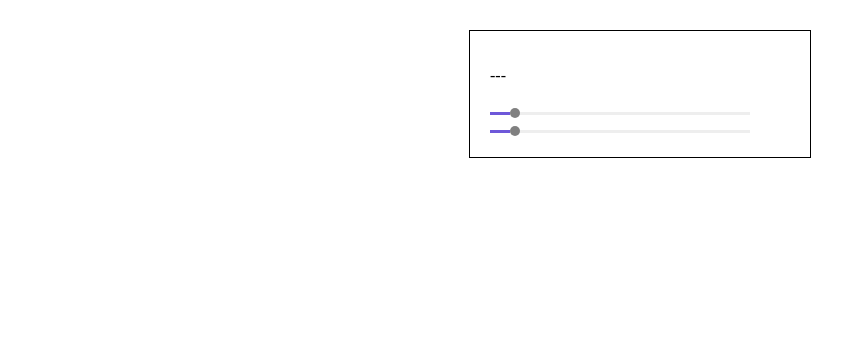
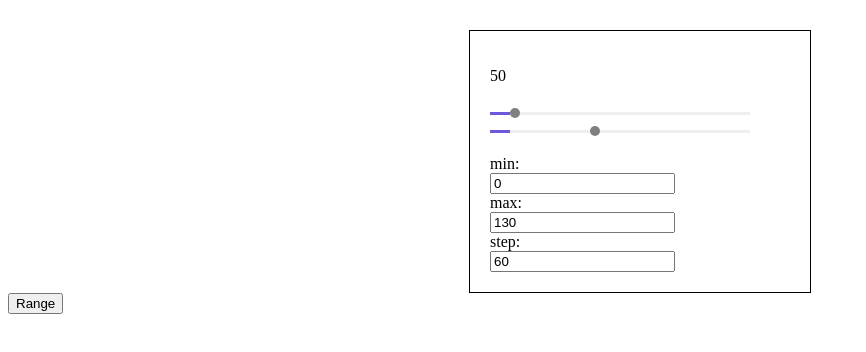
Before and after one commit to MishaPandovich/rangeSlider, a website built with webpack: page dist/index.html in a window 1280 px wide. Shown: the whole page, without its empty margins (0-866 px from the left). Built offline with nearby package versions, Linux system fonts and the light colour scheme.

Commit message:
добавление демо

```diff
--- a/src/API.js
+++ b/src/API.js
@@ -1,21 +1,24 @@
 import Model from './model/model.js';
 import View from './view/view.js';
 import Controller from './controller/controller.js';
+import Demo from './view/demo.js'; // можно удалить
 
 ;(function($) {
   var defaults = {
     min: 0,
-    max: 130,
+    max: 130, // если разница с шагом меньше 10 не доходит до конца 666
     step: 60,
-    startValue: 20,
-    range: false
+    startValue: 50,
+    range: false,
   }
 
   var methods = {
      init : function(parentElem) {
+
       const model = new Model(this.min, this.max, this.step);
       const view = new View(parentElem, this.range, this.startValue);
       const controller = new Controller(model, view);
+      const demo = new Demo(view, model); // можно удалить
 
       controller.initControlSlider();
      },
@@ -26,16 +29,15 @@ import Controller from './controller/controller.js';
      }
   };
 
-  $.fn.slider = function(method, options) {
+  $.fn.slider = function(options, method) {
+
     var config = $.extend({}, defaults, options);
     var parentElem = this[0];
 
-    if ( methods[method] ) {
-      return methods[method](config, parentElem);
-    } else if ( typeof method === 'object' || ! method ) {
-      return methods.init.call(config, parentElem);
+    if (method === undefined) {
+      methods.init.call(config, parentElem);
     } else {
-      $.error( 'Метод с именем ' +  method + ' не существует для jQuery.slider' );
+      methods[method](config, parentElem);
     }
 
     return this;
--- a/src/controller/controller.js
+++ b/src/controller/controller.js
@@ -5,12 +5,16 @@ export default class Controller {
   }
 
   initControlSlider() {
-    //this.view.setStartValue(this.view.thumbOne, this.model.range);
+    this.view.setStartValue(this.view.thumbOne, this.model.range);
+
     this._mousedownOnThumb(this.view.thumbOne);
     this._mousemoveOnThumb(this.view.thumbOne);
     this._mouseupOnThumb();
 
-    //this.clickOnLine();
+    this.clickOnLine();
+
+
+    this.changeCoords(this.view.thumbOne);
   }
 
   /*---------------------------Функции отвечающие за передвижение ползунка----------------------------*/
@@ -56,12 +60,16 @@ export default class Controller {
   }
 
   /*--------нажатие на линию----------*/
-
-  /*clickOnLine() {
+  clickOnLine() {
     this.view.line.onclick = () => {
       let positionCursor = event.pageX - this.view.line.offsetLeft;
 
-      this.view.changePositionThumb(this.view.thumbOne, positionCursor, this.model.stepCount, this.model.step);
+      this.view.moveThumb(this.view.thumbOne, positionCursor, this.model.range, this.model.step);
     }
-  }*/
+  }
+
+  // функция которая отслеживает изменения координат
+  changeCoords(thumb) {
+    console.log(thumb.style.left);
+  }
 }
--- /dev/null
+++ b/src/view/demo.js
@@ -0,0 +1,39 @@
+export default class Demo {
+	constructor(objectView, objectModel) {
+		this.view  = objectView;
+		this.model = objectModel;
+		this.startSet();
+	}
+
+	startSet() {
+		let wrapper = this.view.parentElem.parentElement;
+		let input = wrapper.querySelectorAll('input');
+		let min = wrapper.querySelector('#min');
+		let max = wrapper.querySelector('#max');
+		let step = wrapper.querySelector('#step');
+
+		min.setAttribute('value', this.model.min);
+		max.setAttribute('value', this.model.max);
+		step.setAttribute('value', this.model.step);
+
+		let minValue = this.model.min;
+
+		let obj = {};
+
+		for(var i=0; i<input.length; i++) {
+			input[i].onblur = function(minValue) {
+				if (this.id === 'min')  { min.setAttribute('value', min.value);};
+				if (this.id === 'max')  { max.setAttribute('value', max.value);};
+				if (this.id === 'step') { step.setAttribute('value', step.value);};
+
+				obj.min = min.getAttribute('value');
+			  obj.max = max.getAttribute('value');
+		    obj.step = step.getAttribute('value');
+
+				$('#slider').slider(obj , 'update');
+			}
+		}
+	}
+}
+
+// 1. принажатии менять атрибут
--- /dev/null
+++ b/src/view/view-horizontal.js
@@ -0,0 +1,3 @@
+export default class viewSlider {
+
+}
--- a/src/view/view.js
+++ b/src/view/view.js
@@ -1,5 +1,6 @@
 export default class View {
   constructor(parentElem, range, startValue) {
+    // переименовать range в statusRange
     this.parentElem = parentElem;
     this.line;
     this.rangeLine;
@@ -19,7 +20,21 @@ export default class View {
 
   /*---------------------------------Расположение бегунка--------------------------------------------*/
 
-  // 1. передвижен ползунка
+  // 1. передвижен ползунка +
+  // 2. установка первоначального значения (если слайдер одиночный) +
+  // 3. нажатие на линию +
+  // 4. сделать типо демо страницу
+
+  // рефакторинг выходные
+
+  setStartValue(thumb, range) {
+    let stepCount = range / this.startValue;
+    let stepSize  =  Math.round(this.line.offsetWidth / stepCount);
+
+    thumb.style.left = stepSize + 'px';
+    document.querySelector('.value').textContent = this.startValue;
+  }
+
   moveThumb(thumb, position, range, step) {
     this._setPosThumb(position);
 
@@ -31,7 +46,7 @@ export default class View {
 
   _setPosThumb(position) {
     if (position < 0) {
-        position = 0;
+        position = 0; // min
     }
 
     if (position >= this.line.offsetWidth) {
```
Also changed, not shown: src/index.js (+0 -7 lines), dist/index.html, test/init-slider_test.js (deleted).
